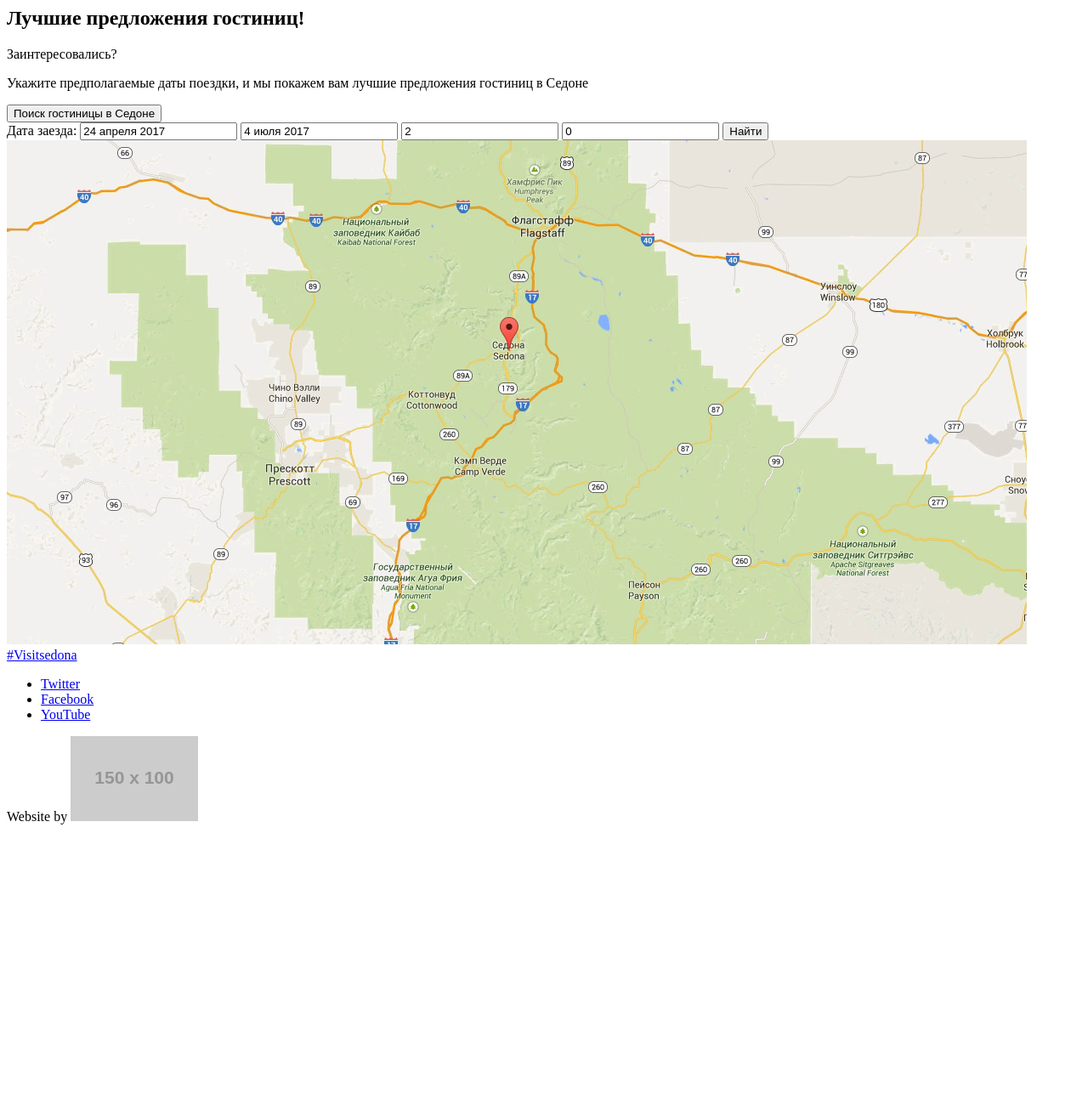
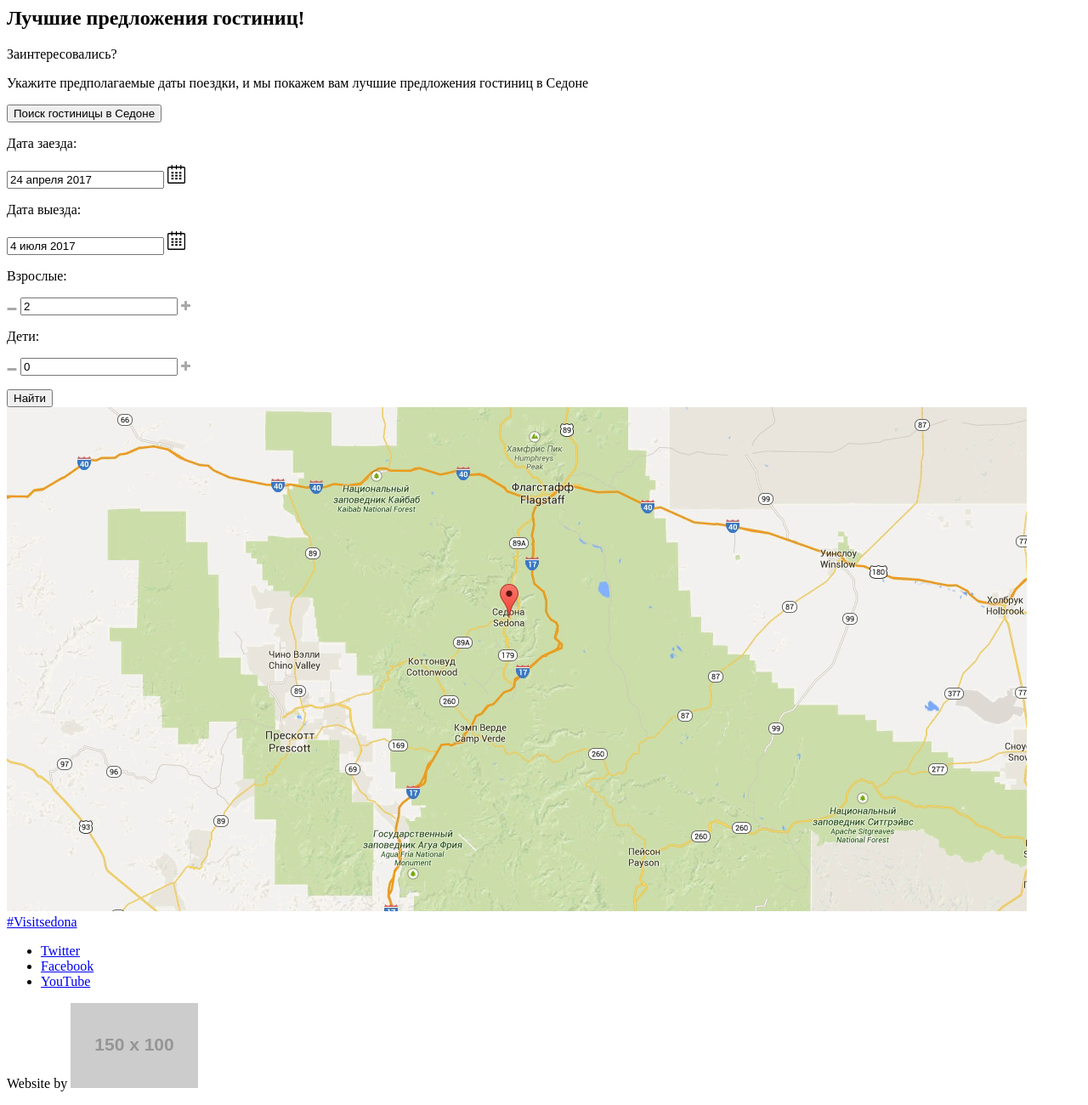
Before and after one commit to SergeiBan/822619-sedona, a plain HTML site: page index.html in a window 1280 px wide. Shown: the part 2551-3851 px from the top of the page at 85% size. Before the commit the page ends 3537 px from the top, so only its background shows below. Drawn offline with Linux system fonts and the light colour scheme; placeholder pictures from the web are drawn by us.

Commit message:
Детализировал формы

```diff
--- a/index.html
+++ b/index.html
@@ -99,21 +99,49 @@
         <p class="search-offer__interest">Заинтересовались?</p>
         <p class="search-offer__question">Укажите предполагаемые даты поездки, и мы покажем вам лучшие предложения гостиниц в Седоне</p>
         <button class="btn search-btn" type="submit" id="hotel-search" name="hotel-search-field">Поиск гостиницы в Седоне</button>
-        <!--Здесь будет форма поиска гостиницы-->
-        <form class="search__form" action="https://echo.htmlacademy.ru" method="get">
-          <label>Дата заезда:
-            <input type="text" id="arrival" name="arrival-field" value="24 апреля 2017">
-          </label>
-          <label>
-            <input type="text" id="leaving" name="leaving-field" value="4 июля 2017">
-          </label>
-          <label>
-            <input type="number" id="adults" name="adults-field" value="2">
-          </label>
-          <label>
-            <input type="number" id="children" name="children-field" value="0">
-          </label>
-          <button type="submit" aria-label="Кнопка поиска отелей">Найти</button>
+
+        <form class="search__form" action="https://echo.htmlacademy.ru" method="post">
+          <div class="search__arrival">
+            <p>
+              <label for="arrival">Дата заезда:</label>
+            </p>
+            <p>
+              <input type="text" id="arrival" name="arrival-field" value="24 апреля 2017">
+              <img class="search__calendar" src="img/icon-calendar.svg" alt="Выбор даты заезда">
+            </p>
+          </div>
+          <div class="search__leaving">
+            <p>
+              <label for="leaving">Дата выезда:</label>
+            </p>
+            <p>
+              <input type="text" id="leaving" name="leaving-field" value="4 июля 2017">
+              <img class="search__calendar" src="img/icon-calendar.svg" alt="Выбор даты выезда">
+            </p>
+          </div>
+          <div class="search__adults">
+            <p>
+              <label for="adults">Взрослые:</label>
+            </p>
+            <p>
+              <img class="search__number" src="img/icon-minus.png" alt="Уменьшить число">
+              <input type="number" id="adults" name="adults-field" value="2">
+              <img class="search__number" src="img/icon-plus.png" alt="Увеличить число">
+            </p>
+          </div>
+          <div class="search__children">
+            <p>
+              <label for="children">Дети:</label>
+            </p>
+            <p>
+              <img class="search__number" src="img/icon-minus.png" alt="Уменьшить число">
+              <input type="number" id="children" name="children-field" value="0">
+              <img class="search__number" src="img/icon-plus.png" alt="Увеличить число">
+            </p>
+          </div>
+          <div class="search__btn">
+            <button type="submit" aria-label="Кнопка поиска отелей">Найти</button>
+          </div>
         </form>
       </section>
 
@@ -125,9 +153,9 @@
         <a class="visit__link" href="#">#Visitsedona</a>
       </div>
       <ul class="social">
-        <li class="social__button"><a href="#">Twitter</a></li>
-        <li class="social__button"><a href="#">Facebook</a></li>
-        <li class="social__button"><a href="#">YouTube</a></li>
+        <li class="social__button"><a href="#"><span class="visually-hidden">Twitter</span></a></li>
+        <li class="social__button"><a href="#"><span class="visually-hidden">Facebook</span></a></li>
+        <li class="social__button"><a href="#"><span class="visually-hidden">YouTube</span></a></li>
       </ul>
       <p class="copyright">
         <span>Website by</span>
```
Also changed, not shown: hotels.html (+29 -22 lines).
